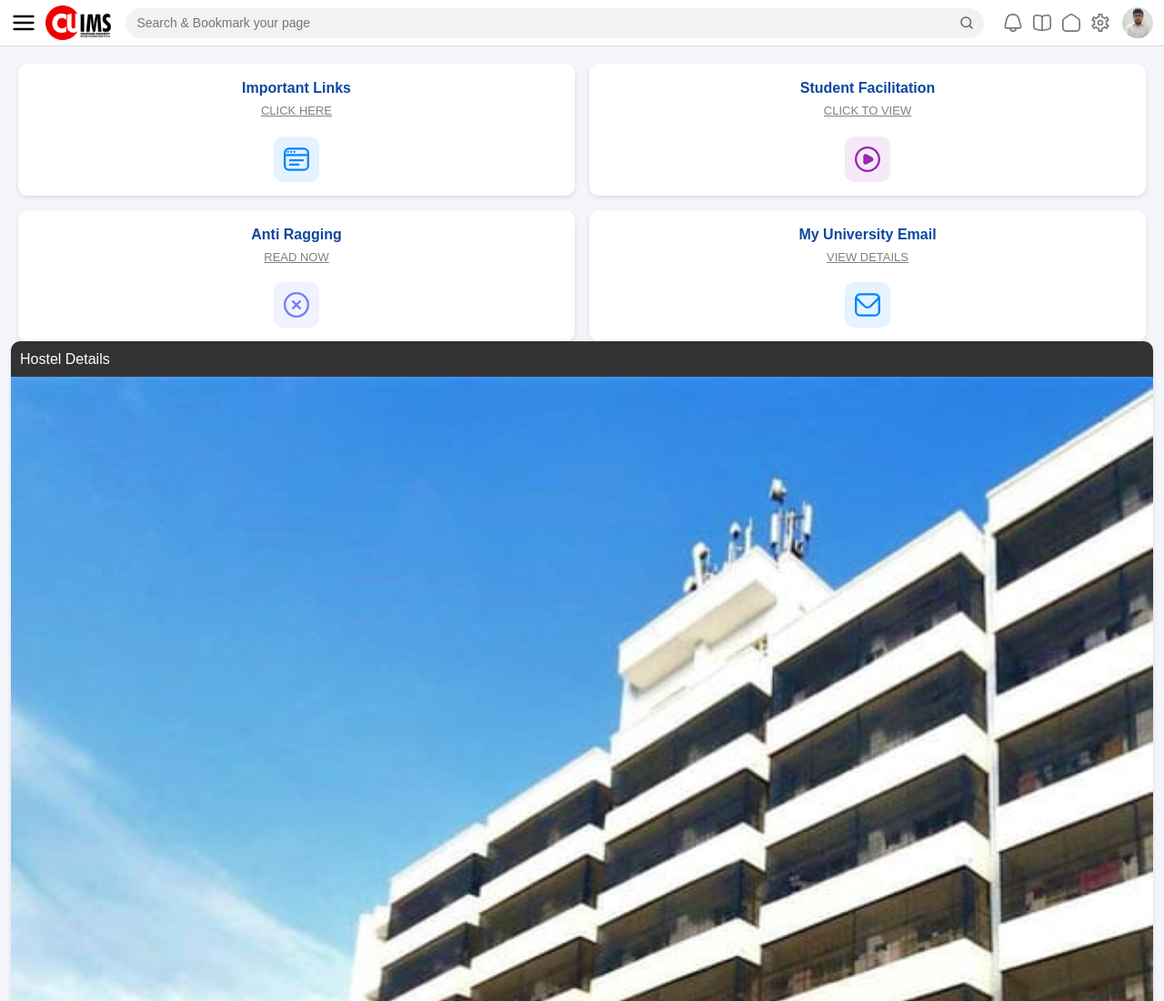
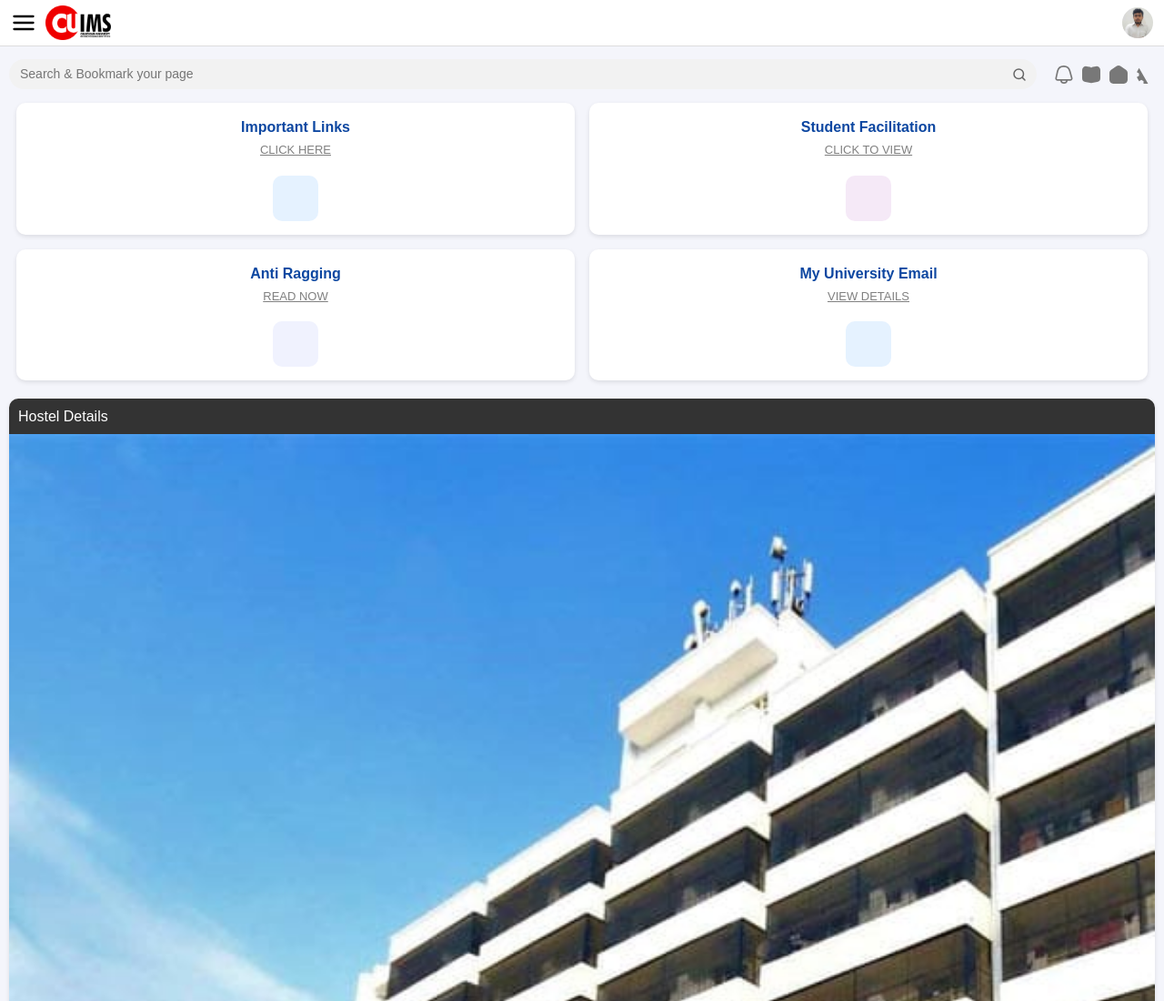
Before and after one commit to Priyanshu-Chauhan18/cuims-replica, a plain HTML site: page index.html in a window 1280 px wide. Shown: the top 1100 px of the page at 91% size. Drawn offline with nearby package versions, Linux system fonts and the light colour scheme.

Commit message:
Add files via upload

```diff
--- a/index.html
+++ b/index.html
@@ -7,13 +7,13 @@
   <link href="https://cdn.jsdelivr.net/npm/bootstrap@5.3.0/dist/css/bootstrap.min.css" rel="stylesheet">
   <style>
     body {
-      background-color: #f4f5fb; /* ultra-light purple background */
+      background-color: #f4f5fb;
       font-family: Arial, sans-serif;
       margin: 0;
       padding: 0;
     }
 
-    /* NAVBAR FIX */
+    /* NAVBAR (only 3 items) */
     .navbar {
       background-color: white;
       border-bottom: 1px solid #ddd;
@@ -27,19 +27,29 @@
     .navbar .logo {
       height: 38px;
     }
-    .navbar .icons svg {
-        margin: 0 6px;
-    }
-    .navbar .profile-pic {
+    .profile-pic {
       width: 34px;
       height: 34px;
       border-radius: 50%;
       object-fit: cover;
-        margin-left: 8px;
+    }
+
+    /* Push content below navbar */
+    .content {
+      margin-top: 65px;
+      padding: 0 10px;
+    }
+
+    /* Toolbar (search + icons inside content) */
+    .toolbar {
+      display: flex;
+      align-items: center;
+      margin: 10px 0 15px;
     }
     .search-bar {
+      flex-grow: 1;
       position: relative;
-        width: 100%;
+      margin-right: 10px;
     }
     .search-bar input {
       width: 100%;
@@ -55,21 +65,19 @@
       top: 50%;
       transform: translateY(-50%);
     }
-
-    /* CONTENT OFFSET */
-    .content {
-        margin-top: 70px;
-        padding: 0 12px;
+    .toolbar .icons svg {
+      margin-left: 10px;
+      cursor: pointer;
     }
 
-    /* CARDS FIX */
+    /* Cards */
     .card-custom {
       border-radius: 10px;
       padding: 15px;
       text-align: center;
       background: white;
       box-shadow: 0 2px 5px rgba(0,0,0,0.1);
-        height: 100%; /* makes equal height */
+      height: 100%;
     }
     .card-title {
       color: #0d47a1;
@@ -103,7 +111,7 @@
       background: white;
       border-radius: 10px;
       overflow: hidden;
-      margin-bottom: 20px;
+      margin: 20px 0;
       box-shadow: 0 2px 5px rgba(0,0,0,0.1);
     }
     .hostel-details h5 {
@@ -132,7 +140,7 @@
       width: 45%;
     }
 
-    /* Footer full-width */
+    /* Footer */
     .footer-box {
       background: #f9f9f9;
       padding: 15px;
@@ -140,7 +148,6 @@
       font-size: 14px;
       color: #555;
       border-top: 1px solid #ddd;
-      margin-top: auto;
     }
     .footer-box .bug {
       color: red;
@@ -159,108 +166,89 @@
     </svg>
     <img src="login-logo-main.png" class="logo" alt="CUIMS Logo">
   </div>
-
-  <!-- Middle: Search Bar -->
-  <div class="flex-grow-1 mx-3">
-    <div style="position: relative; width:100%;">
-      <input type="text" placeholder="Search & Bookmark your page"
-        style="width:100%; background:#f2f2f2; border:none; border-radius:25px; padding:6px 35px 6px 12px; font-size:14px;">
-      <svg xmlns="http://www.w3.org/2000/svg" viewBox="0 0 24 24" width="18" height="18"
-           style="position:absolute; right:10px; top:50%; transform:translateY(-50%);">
-        <circle cx="11" cy="11" r="7" stroke="#666" stroke-width="2" fill="none"/>
-        <line x1="16.5" y1="16.5" x2="20" y2="20" stroke="#666" stroke-width="2" stroke-linecap="round"/>
-      </svg>
-    </div>
-  </div>
-
-  <!-- Right: Icons + Profile -->
-  <div class="d-flex align-items-center">
-    <!-- Notifications -->
-    <svg xmlns="http://www.w3.org/2000/svg" viewBox="0 0 24 24" width="20" height="20" style="margin:0 6px;cursor:pointer;">
-      <path d="M23.259,16.2l-2.6-9.371A9.321,9.321,0,0,0,2.576,7.3L.565,16.35A3,3,0,0,0,3.493,20H7.1a5,5,0,0,0,9.8,0h3.47a3,3,0,0,0,2.89-3.8ZM12,22a3,3,0,0,1-2.816-2h5.632A3,3,0,0,1,12,22Zm9.165-4.395a.993.993,0,0,1-.8.395H3.493a1,1,0,0,1-.976-1.217l2.011-9.05a7.321,7.321,0,0,1,14.2-.372l2.6,9.371A.993.993,0,0,1,21.165,17.605Z" fill="#787878"></path>
-    </svg>
-
-    <!-- Book -->
-    <svg xmlns="http://www.w3.org/2000/svg" viewBox="0 0 24 24" width="20" height="20" style="margin:0 6px;cursor:pointer;">
-      <path d="M22.2,2.163a4.992,4.992,0,0,0-4.1-1.081l-3.822.694A4,4,0,0,0,12,3.065,4,4,0,0,0,9.716,1.776L5.9,1.082A5,5,0,0,0,0,6V16.793a5,5,0,0,0,4.105,4.919l6.286,1.143a9,9,0,0,0,3.218,0L19.9,21.712A5,5,0,0,0,24,16.793V6A4.983,4.983,0,0,0,22.2,2.163ZM11,20.928c-.084-.012-.168-.026-.252-.041L4.463,19.745A3,3,0,0,1,2,16.793V6A3,3,0,0,1,5,3a3.081,3.081,0,0,1,.54.049l3.82.7A2,2,0,0,1,11,5.712Zm11-4.135a3,3,0,0,1-2.463,2.952l-6.285,1.142c-.084.015-.168.029-.252.041V5.712a2,2,0,0,1,1.642-1.968l3.821-.7A3,3,0,0,1,22,6Z" fill="#787878"></path>
-    </svg>
-
-    <!-- Home -->
-    <svg xmlns="http://www.w3.org/2000/svg" viewBox="0 0 24 24" width="20" height="20" style="margin:0 6px;cursor:pointer;">
-      <path d="M19,24H5c-2.757,0-5-2.243-5-5V9.724c0-1.665,.824-3.215,2.204-4.145L9.203,.855c1.699-1.146,3.895-1.146,5.594,0l7,4.724c1.379,.93,2.203,2.479,2.203,4.145v9.276c0,2.757-2.243,5-5,5ZM12,1.997c-.584,0-1.168,.172-1.678,.517L3.322,7.237c-.828,.558-1.322,1.487-1.322,2.486v9.276c0,1.654,1.346,3,3,3h14c1.654,0,3-1.346,3-3V9.724c0-.999-.494-1.929-1.321-2.486L13.678,2.514c-.51-.345-1.094-.517-1.678-.517Z" fill="#787878"></path>
-    </svg>
-
-    <!-- Settings -->
-    <svg xmlns="http://www.w3.org/2000/svg" viewBox="0 0 24 24" width="20" height="20" style="margin:0 6px;cursor:pointer;">
-      <path d="M15,24H9V20.487a9,9,0,0,1-2.849-1.646L3.107,20.6l-3-5.2L3.15,13.645a9.1,9.1,0,0,1,0-3.29L.107,8.6l3-5.2L6.151,5.159A9,9,0,0,1,9,3.513V0h6V3.513a9,9,0,0,1,2.849,1.646L20.893,3.4l3,5.2L20.85,10.355a9.1,9.1,0,0,1,0,3.29L23.893,15.4l-3,5.2-3.044-1.758A9,9,0,0,1,15,20.487Zm-4-2h2V18.973l.751-.194A6.984,6.984,0,0,0,16.994,16.9l.543-.553,2.623,1.515,1-1.732-2.62-1.513.206-.746a7.048,7.048,0,0,0,0-3.75l-.206-.746,2.62-1.513-1-1.732L17.537,7.649,16.994,7.1a6.984,6.984,0,0,0-3.243-1.875L13,5.027V2H11V5.027l-.751.194A6.984,6.984,0,0,0,7.006,7.1l-.543.553L3.84,6.134l-1,1.732L5.46,9.379l-.206.746a7.048,7.048,0,0,0,0,3.75l.206.746L2.84,16.134l1,1.732,2.623-1.515.543.553a6.984,6.984,0,0,0,3.243,1.875l.751.194Zm1-6a4,4,0,1,1,4-4A4,4,0,0,1,12,16Zm0-6a2,2,0,1,0,2,2A2,2,0,0,0,12,10Z" fill="#787878"></path>
-    </svg>
-
-    <!-- Profile Picture -->
-    <img src="profile.jpg" class="profile-pic" alt="Profile" style="margin-left:8px;">
-  </div>
+  <!-- Right: Profile Pic -->
+  <img src="profile.jpg" class="profile-pic" alt="Profile">
 </nav>
 
 <!-- Main content -->
 <div class="content">
 
+  <!-- Toolbar (search + icons inside content) -->
+  <div class="toolbar">
+    <!-- Search -->
+    <div class="search-bar">
+      <input type="text" placeholder="Search & Bookmark your page">
+      <svg xmlns="http://www.w3.org/2000/svg" viewBox="0 0 24 24" width="18" height="18">
+        <circle cx="11" cy="11" r="7" stroke="#666" stroke-width="2" fill="none"/>
+        <line x1="16.5" y1="16.5" x2="20" y2="20" stroke="#666" stroke-width="2" stroke-linecap="round"/>
+      </svg>
+    </div>
+    <!-- Icons -->
+    <div class="icons d-flex align-items-center">
+      <!-- Notifications -->
+      <svg xmlns="http://www.w3.org/2000/svg" viewBox="0 0 24 24" width="20" height="20">
+        <path d="M23.259,16.2l-2.6-9.371A9.321,9.321,0,0,0,2.576,7.3L.565,16.35A3,3,0,0,0,3.493,20H7.1a5,5,0,0,0,9.8,0h3.47a3,3,0,0,0,2.89-3.8ZM12,22a3,3,0,0,1-2.816-2h5.632A3,3,0,0,1,12,22Zm9.165-4.395a.993.993,0,0,1-.8.395H3.493a1,1,0,0,1-.976-1.217l2.011-9.05a7.321,7.321,0,0,1,14.2-.372l2.6,9.371A.993.993,0,0,1,21.165,17.605Z" fill="#787878"></path>
+      </svg>
+      <!-- Book -->
+      <svg xmlns="http://www.w3.org/2000/svg" viewBox="0 0 24 24" width="20" height="20">
+        <path d="M22.2,2.163a4.992,4.992,0,0,0-4.1-1.081l-3.822.694A4,4,0,0,0,12,3.065,4,4,0,0,0,9.716,1.776L5.9,1.082A5,5,0,0,0,0,6V16.793a5,5,0,0,0,4.105,4.919l6.286,1.143a9,9,0,0,0,3.218,0L19.9,21.712A5,5,0,0,0,24,16.793V6A4.983,4.983,0,0,0,22.2,2.163Z" fill="#787878"></path>
+      </svg>
+      <!-- Home -->
+      <svg xmlns="http://www.w3.org/2000/svg" viewBox="0 0 24 24" width="20" height="20">
+        <path d="M19,24H5c-2.757,0-5-2.243-5-5V9.724c0-1.665,.824-3.215,2.204-4.145L9.203,.855c1.699-1.146,3.895-1.146,5.594,0l7,4.724c1.379,.93,2.203,2.479,2.203,4.145v9.276c0,2.757-2.243,5-5,5Z" fill="#787878"></path>
+      </svg>
+      <!-- Settings -->
+      <svg xmlns="http://www.w3.org/2000/svg" viewBox="0 0 24 24" width="20" height="20">
+        <path d="M15,24H9V20.487a9,9,0,0,1-2.849-1.646L3.107,20.6l-3-5.2L3.15,13.645a9.1,9.1,0,0,1,0-3.29L.107,8.6l3-5.2Z" fill="#787878"></path>
+      </svg>
+    </div>
+  </div>
 
   <!-- Cards -->
-<div class="container-fluid px-2"> <!-- adds left/right padding -->
-  <div class="row g-3"> <!-- g-3 = equal gap between columns and rows -->
-
+  <div class="container-fluid px-2">
+    <div class="row g-3">
+      <!-- Card 1 -->
       <div class="col-6">
         <div class="card-custom">
           <div class="card-title">Important Links</div>
           <span class="card-link">CLICK HERE</span>
           <div class="icon-box" style="background-color: rgba(2,132,254,0.1);">
-          <svg height="24" viewBox="0 0 24 24" width="24" xmlns="http://www.w3.org/2000/svg">
-            <path d="m19 1h-14a5.006 5.006 0 0 0 -5 5v12a5.006 5.006 0 0 0 5 5h14a5.006 5.006 0 0 0 5-5v-12a5.006 5.006 0 0 0 -5-5zm-14 2h14a3 3 0 0 1 3 3v1h-20v-1a3 3 0 0 1 3-3zm14 18h-14a3 3 0 0 1 -3-3v-9h20v9a3 3 0 0 1 -3 3zm0-8a1 1 0 0 1 -1 1h-12a1 1 0 0 1 0-2h12a1 1 0 0 1 1 1zm-4 4a1 1 0 0 1 -1 1h-8a1 1 0 0 1 0-2h8a1 1 0 0 1 1 1zm-12-12a1 1 0 1 1 1 1 1 1 0 0 1 -1-1zm3 0a1 1 0 1 1 1 1 1 1 0 0 1 -1-1zm3 0a1 1 0 1 1 1 1 1 1 0 0 1 -1-1z" fill="#0284fe"></path>
-          </svg>
+            <svg height="24" viewBox="0 0 24 24" width="24"><path d="m19 1h-14a5.006 5.006..." fill="#0284fe"></path></svg>
           </div>
         </div>
       </div>
-
+      <!-- Card 2 -->
       <div class="col-6">
         <div class="card-custom">
           <div class="card-title">Student Facilitation</div>
           <span class="card-link">CLICK TO VIEW</span>
           <div class="icon-box" style="background-color: rgba(156,39,176,0.1);">
-          <svg xmlns="http://www.w3.org/2000/svg" viewBox="0 0 24 24" width="24" height="24">
-            <path d="m16.395,10.122l-5.192-2.843c-.673-.379-1.473-.372-2.138.017-.667.39-1.064,1.083-1.064,1.855v5.699c0,.772.397,1.465,1.064,1.855.34.199.714.297,1.087.297.358,0,.716-.091,1.041-.274l5.212-2.854c.687-.386,1.096-1.086,1.096-1.873s-.409-1.487-1.105-1.878Z" fill="#9c27b0"></path>
-            <path d="M12,0C5.383,0,0,5.383,0,12s5.383,12,12,12,12-5.383,12-12S18.617,0,12,0Zm0,22c-5.514,0-10-4.486-10-10S6.486,2,12,2s10,4.486,10,10-4.486,10-10,10Z" fill="#9c27b0"></path>
-          </svg>
+            <svg xmlns="http://www.w3.org/2000/svg" viewBox="0 0 24 24" width="24"><path d="..." fill="#9c27b0"></path></svg>
           </div>
         </div>
       </div>
-
+      <!-- Card 3 -->
       <div class="col-6">
         <div class="card-custom">
           <div class="card-title">Anti Ragging</div>
           <span class="card-link">READ NOW</span>
           <div class="icon-box" style="background-color: rgba(113,127,241,0.1);">
-          <svg xmlns="http://www.w3.org/2000/svg" viewBox="0 0 24 24" width="24" height="24" fill="#717ff1">
-            <path d="M16,8a1,1,0,0,0-1.414,0L12,10.586,9.414,8A1,1,0,0,0,8,9.414L10.586,12,8,14.586A1,1,0,0,0,9.414,16L12,13.414,14.586,16A1,1,0,0,0,16,14.586L13.414,12,16,9.414A1,1,0,0,0,16,8Z"></path>
-            <path d="M12,0A12,12,0,1,0,24,12,12.013,12.013,0,0,0,12,0Zm0,22A10,10,0,1,1,22,12,10.011,10.011,0,0,1,12,22Z"></path>
-          </svg>
+            <svg xmlns="http://www.w3.org/2000/svg" width="24"><path d="..." fill="#717ff1"></path></svg>
           </div>
         </div>
       </div>
-
+      <!-- Card 4 -->
       <div class="col-6">
         <div class="card-custom">
           <div class="card-title">My University Email</div>
           <span class="card-link">VIEW DETAILS</span>
           <div class="icon-box" style="background-color: rgba(2,132,254,0.1);">
-          <svg xmlns="http://www.w3.org/2000/svg" viewBox="0 0 24 24" width="24" height="24" fill="#0284fe">
-            <path d="M19,1H5A5.006,5.006,0,0,0,0,6V18a5.006,5.006,0,0,0,5,5H19a5.006,5.006,0,0,0,5-5V6A5.006,5.006,0,0,0,19,1ZM5,3H19a3,3,0,0,1,2.78,1.887l-7.658,7.659a3.007,3.007,0,0,1-4.244,0L2.22,4.887A3,3,0,0,1,5,3ZM19,21H5a3,3,0,0,1-3-3V7.5L8.464,13.96a5.007,5.007,0,0,0,7.072,0L22,7.5V18A3,3,0,0,1,19,21Z"></path>
-          </svg>
+            <svg xmlns="http://www.w3.org/2000/svg" width="24"><path d="..." fill="#0284fe"></path></svg>
           </div>
         </div>
       </div>
-
     </div>
   </div>
-
 
   <!-- Hostel Details -->
   <div class="hostel-details">
@@ -274,6 +262,7 @@
       <tr><td>Hostel Reporting Status</td><td>Reported on Jul 3 2025 3:15PM</td></tr>
     </table>
   </div>
+
 </div>
 
 <!-- Footer -->
```
Lines whose indentation alone changed are shown as unchanged.
